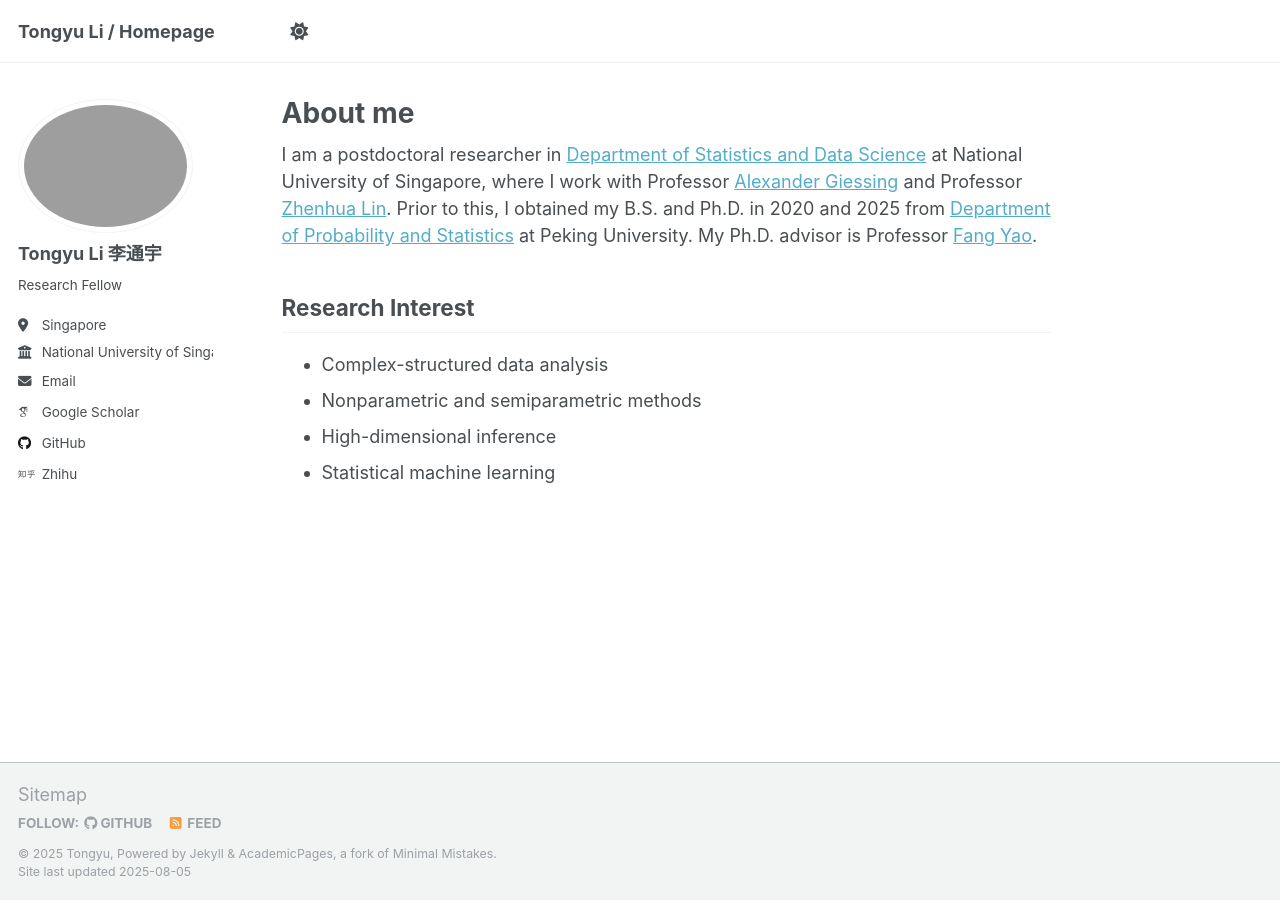
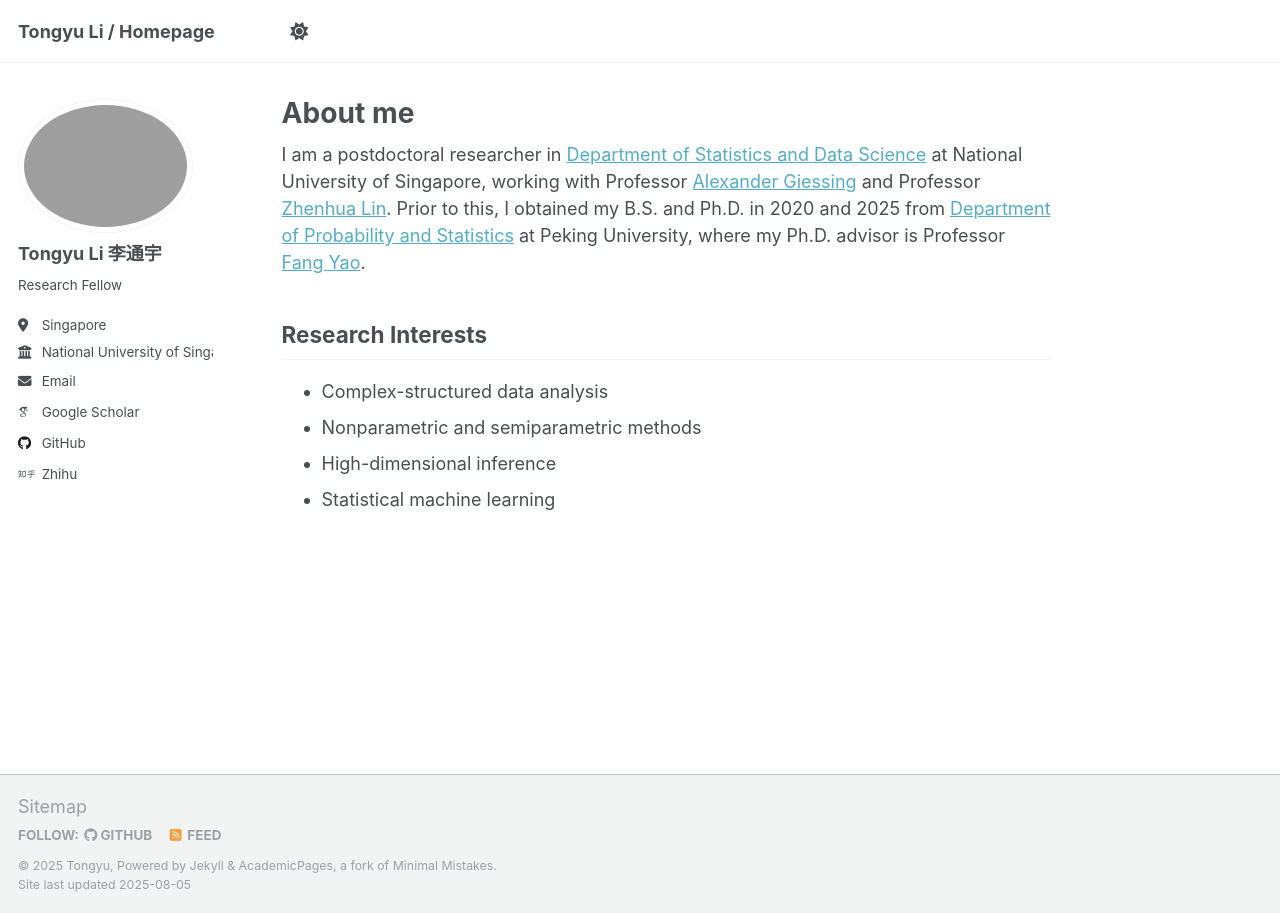
Before and after one commit to kellty/kellty.github.io, a Jekyll site: the page built from _pages/about.md, in a window 1280 px wide. Built offline with Jekyll 4.4.1, drawn with Linux system fonts in a browser that asks for light colours; some web fonts are replaced; a script that is not in the unit is left out.

Commit message:
Update about.md

```diff
--- a/_pages/about.md
+++ b/_pages/about.md
@@ -7,9 +7,9 @@ redirect_from:
   - /about.html
 ---
 
-I am a postdoctoral researcher in [Department of Statistics and Data Science](https://www.stat.nus.edu.sg/) at National University of Singapore, where I work with Professor [Alexander Giessing](https://agiessing.github.io/) and Professor [Zhenhua Lin](https://blog.nus.edu.sg/zhenhua/). Prior to this, I obtained my B.S. and Ph.D. in 2020 and 2025 from [Department of Probability and Statistics](https://www.stat.pku.edu.cn/en/) at Peking University. My Ph.D. advisor is Professor [Fang Yao](https://www.math.pku.edu.cn/teachers/yaof/Homepage.html).
+I am a postdoctoral researcher in [Department of Statistics and Data Science](https://www.stat.nus.edu.sg/) at National University of Singapore, working with Professor [Alexander Giessing](https://agiessing.github.io/) and Professor [Zhenhua Lin](https://blog.nus.edu.sg/zhenhua/). Prior to this, I obtained my B.S. and Ph.D. in 2020 and 2025 from [Department of Probability and Statistics](https://www.stat.pku.edu.cn/en/) at Peking University, where my Ph.D. advisor is Professor [Fang Yao](https://www.math.pku.edu.cn/teachers/yaof/Homepage.html).
 
-Research Interest
+Research Interests
 ------
 - Complex-structured data analysis
 - Nonparametric and semiparametric methods
```
